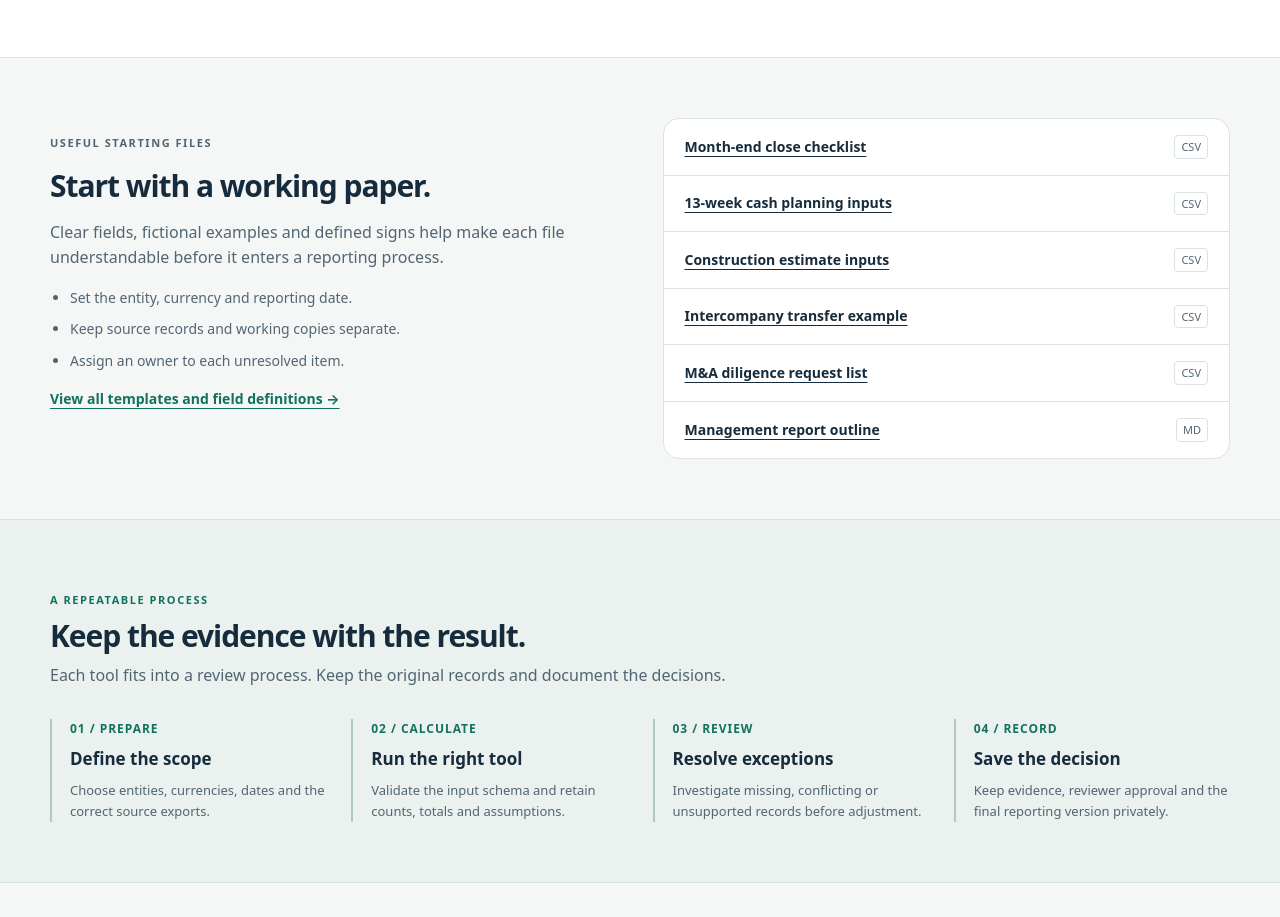
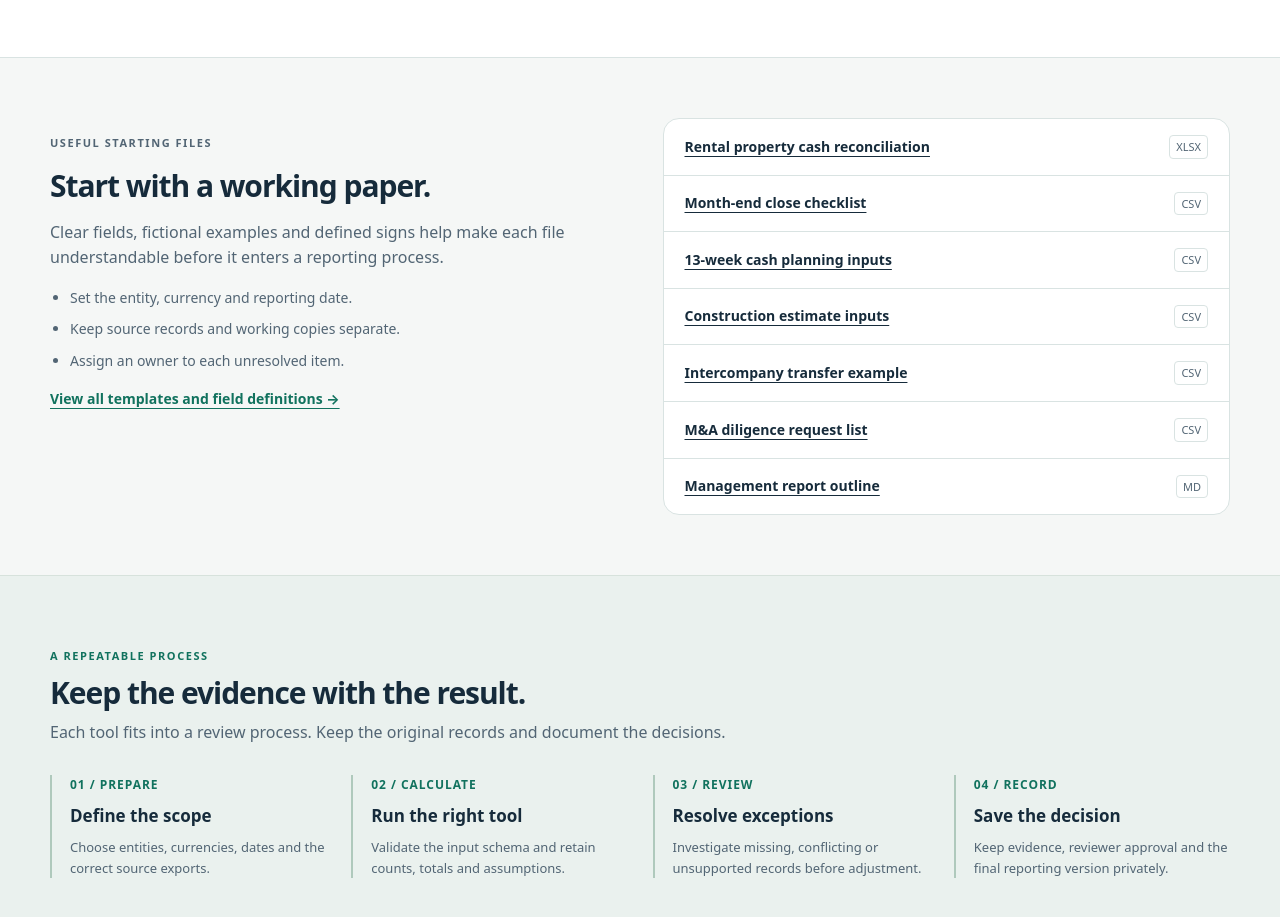
Before and after one commit to Ehtisham514/apex-reconciliation-toolkit, a plain HTML site: page index.html in a window 1280 px wide. Shown: the part 2233-3150 px from the top of the page. Drawn offline with Linux system fonts and the light colour scheme.

Commit message:
Publish rental property cash reconciliation workbook and worked example

```diff
--- a/index.html
+++ b/index.html
@@ -73,6 +73,7 @@
   <section id="templates" class="section wrap" aria-labelledby="templates-title"><div class="templates-grid">
     <div class="template-copy"><p class="section-label">Useful starting files</p><h2 id="templates-title">Start with a working paper.</h2><p>Clear fields, fictional examples and defined signs help make each file understandable before it enters a reporting process.</p><ul><li>Set the entity, currency and reporting date.</li><li>Keep source records and working copies separate.</li><li>Assign an owner to each unresolved item.</li></ul><a class="quiet-link" href="templates/README.md">View all templates and field definitions →</a></div>
     <ul class="template-list" aria-label="Popular templates">
+      <li><a href="templates/rental-property/Rental_Property_Cash_Reconciliation.xlsx" download>Rental property cash reconciliation</a><span>XLSX</span></li>
       <li><a href="templates/month_end_close.csv" download>Month-end close checklist</a><span>CSV</span></li>
       <li><a href="templates/weekly_cash_plan.csv" download>13-week cash planning inputs</a><span>CSV</span></li>
       <li><a href="templates/construction_estimate.csv" download>Construction estimate inputs</a><span>CSV</span></li>
```
Also changed, not shown: templates/rental-property/Rental_Property_Reconciliation.png (added), 4 other files.
